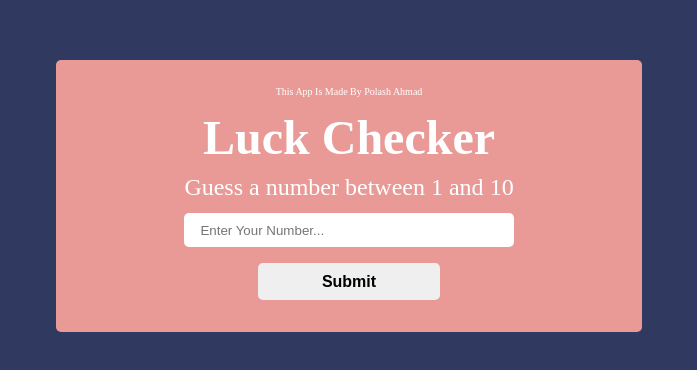
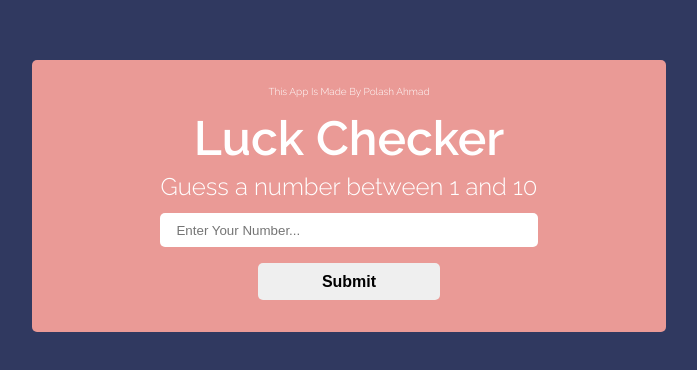
Before and after one commit to Polashahmad01/luck-checker, a plain HTML site: page index.html in a window 1280 px wide. Shown: the part 204-574 px from the top of the page, without its empty margins (291-988 px from the left). Drawn offline with Linux system fonts and the light colour scheme.

Commit message:
fonts add

```diff
--- a/css/styles.css
+++ b/css/styles.css
@@ -5,6 +5,8 @@
 }
 
 body {
+  font-family: 'Raleway', sans-serif;
+  font-weight: 500;
   background: #303960;
   line-height: 1.5;
   color: #fff;
@@ -15,6 +17,10 @@ a {
   color: #fff;
 }
 
+h1 {
+  font-family: 'Raleway', sans-serif;
+  font-weight: 700;
+}
 
 /* Card */
 .card {
--- a/index.html
+++ b/index.html
@@ -4,6 +4,7 @@
   <meta charset="UTF-8">
   <meta name="viewport" content="width=device-width, initial-scale=1.0">
   <meta http-equiv="X-UA-Compatible" content="ie=edge">
+  <link href="https://fonts.googleapis.com/css2?family=Raleway:ital,wght@0,300;0,600;1,600&display=swap" rel="stylesheet">
   <title>Luck Checker | A Luck Checking Tool</title>
   <link rel="stylesheet" href="css/styles.css">
 </head>
```
